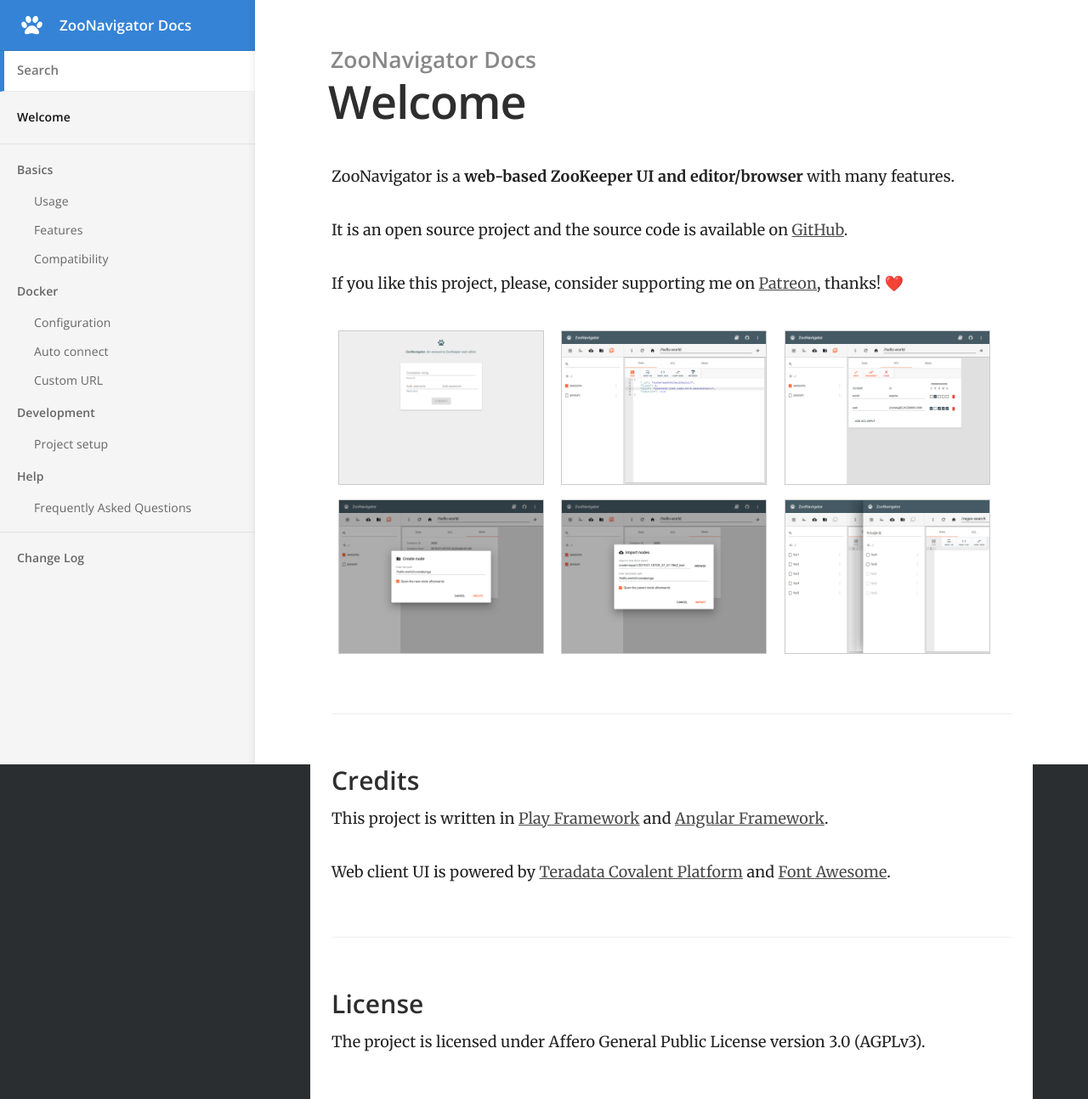
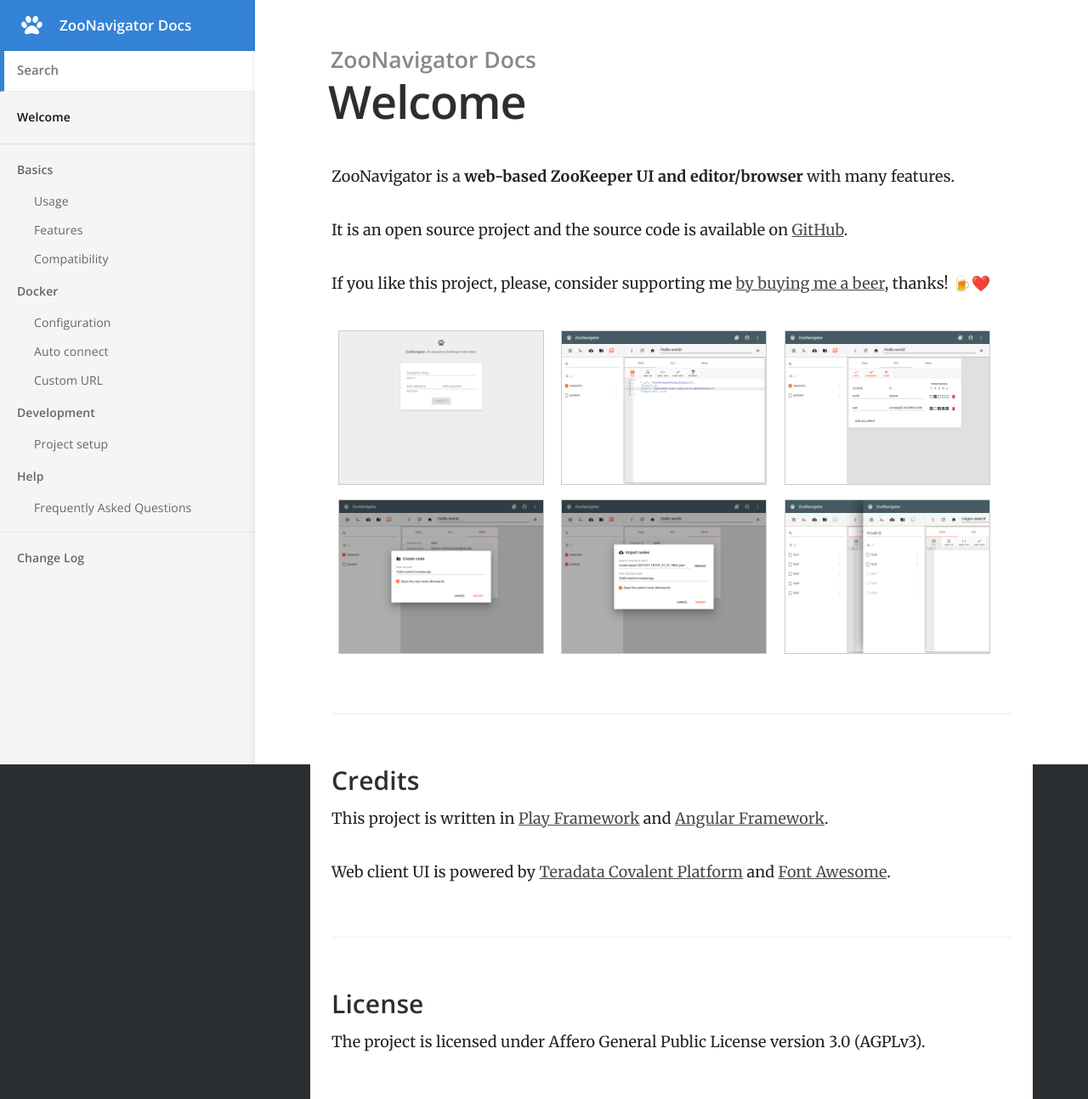
Before and after one commit to elkozmon/zoonavigator, a Jekyll site: the page built from index.md, in a window 1280 px wide. Shown: the whole page at 85% size. Built offline with Jekyll 4.4.1, drawn with Linux system fonts in a browser that asks for light colours; nearby versions of some CDN libraries.

Commit message:
Update donate link

```diff
--- a/index.md
+++ b/index.md
@@ -8,7 +8,7 @@
 It is an open source project and the source code is available on [GitHub](https://github.com/elkozmon/zoonavigator).
 
 
-If you like this project, please, consider supporting me on [Patreon](https://www.patreon.com/elkozmon), thanks! ❤️
+If you like this project, please, consider supporting me [by buying me a beer](https://www.paypal.me/elkozmon), thanks! 🍺❤️
 
 
 <div class="zoo screenshots">
```
